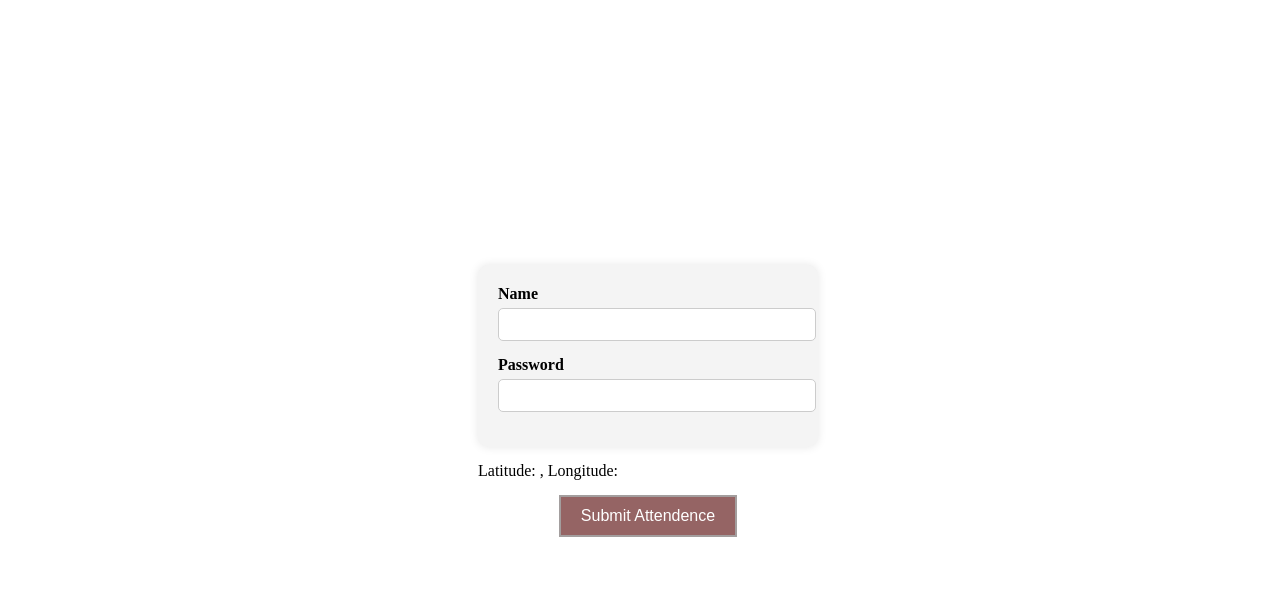
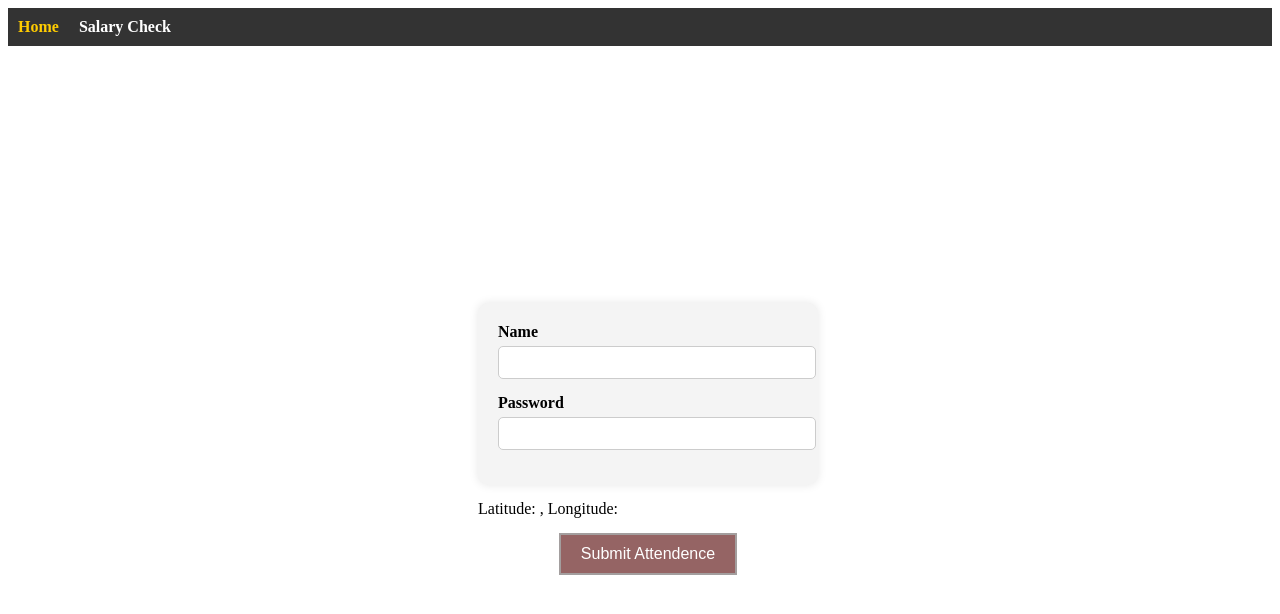
Before and after one commit to fardin-developer/attendence-taker-with-location, a React (Vite) app in the folder frontend/: page / in a window 1280 px wide. Shown: the top 614 px of the page. Built offline with nearby package versions, Linux system fonts and the light colour scheme.

Commit message:
navbar added

```diff
--- a/frontend/src/App.jsx
+++ b/frontend/src/App.jsx
@@ -5,6 +5,8 @@ import SalarySlip from './SalarySlip.jsx';
 import AttendanceExist from './AttendanceExist.jsx';
 import Success from './Success.jsx';
 import Failure from './Failure.jsx';
+import NavBar from './Navbar.jsx';
+
 import { BrowserRouter as Router, Routes, Route } from "react-router-dom";
 
 
@@ -13,6 +15,7 @@ const App = () => {
     return (
         <>
             <Router>
+                <NavBar/>
                 <Routes>
                     <Route path='/' element={<Attendance />} />
                     <Route path='/exist' element={<AttendanceExist />} />
--- /dev/null
+++ b/frontend/src/Navbar.jsx
@@ -0,0 +1,27 @@
+import React, { useState } from 'react';
+import './navbar.css';
+import { Link, useLocation } from 'react-router-dom';
+
+const NavBar = () => {
+  const location = useLocation();
+  const [active, setActive] = useState(location.pathname === '/' ? 'home' : 'salary');
+
+  const handleSetActive = (navItem) => {
+    setActive(navItem);
+  };
+
+  return (
+    <nav className="navbar">
+      <ul>
+        <li>
+          <Link  className={active === 'home' ? 'active' : ''} to="/" onClick={() => handleSetActive('home')}>Home</Link>
+        </li>
+        <li >
+          <Link to="/salary" className={active === 'salary' ? 'active' : ''} onClick={() => handleSetActive('salary')}>Salary Check</Link>
+        </li>
+      </ul>
+    </nav>
+  );
+};
+
+export default NavBar;
--- /dev/null
+++ b/frontend/src/navbar.css
@@ -0,0 +1,33 @@
+.navbar {
+  background-color: #333;
+  padding: 10px;
+}
+
+ul {
+  list-style-type: none;
+  margin: 0;
+  padding: 0;
+}
+
+li {
+  display: inline;
+  margin-right: 20px;
+}
+
+a {
+  text-decoration: none;
+  color: white;
+  font-weight: bold;
+}
+
+a:hover {
+  color: #a4860c; /* Set hover color */
+}
+
+
+ul li a.active {
+  color: #ffcc00; /* Set active text color */
+  /* border-bottom: 2px solid #ffcc00;  */
+  list-style: none;
+  text-decoration: none;
+}
```
